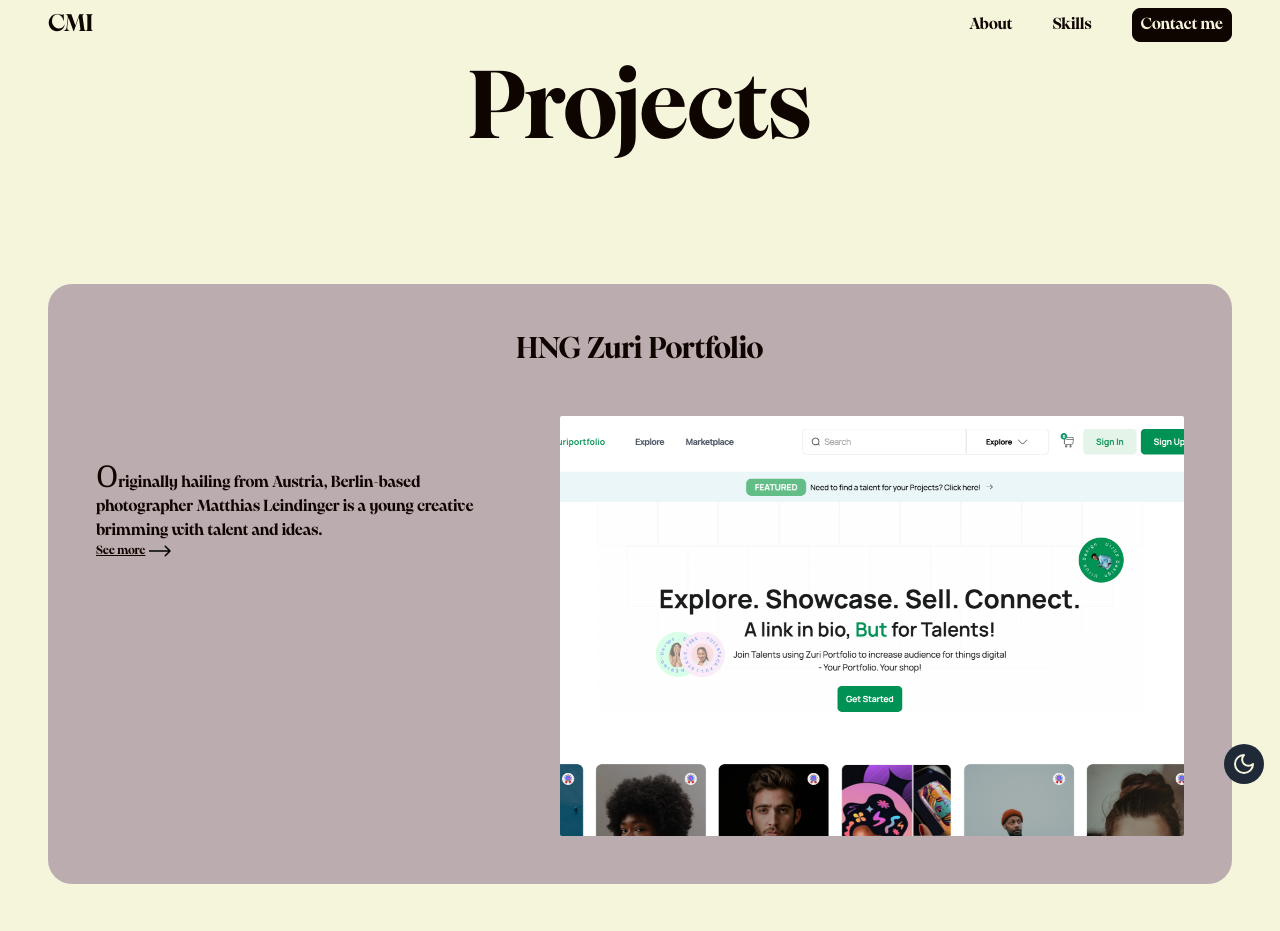
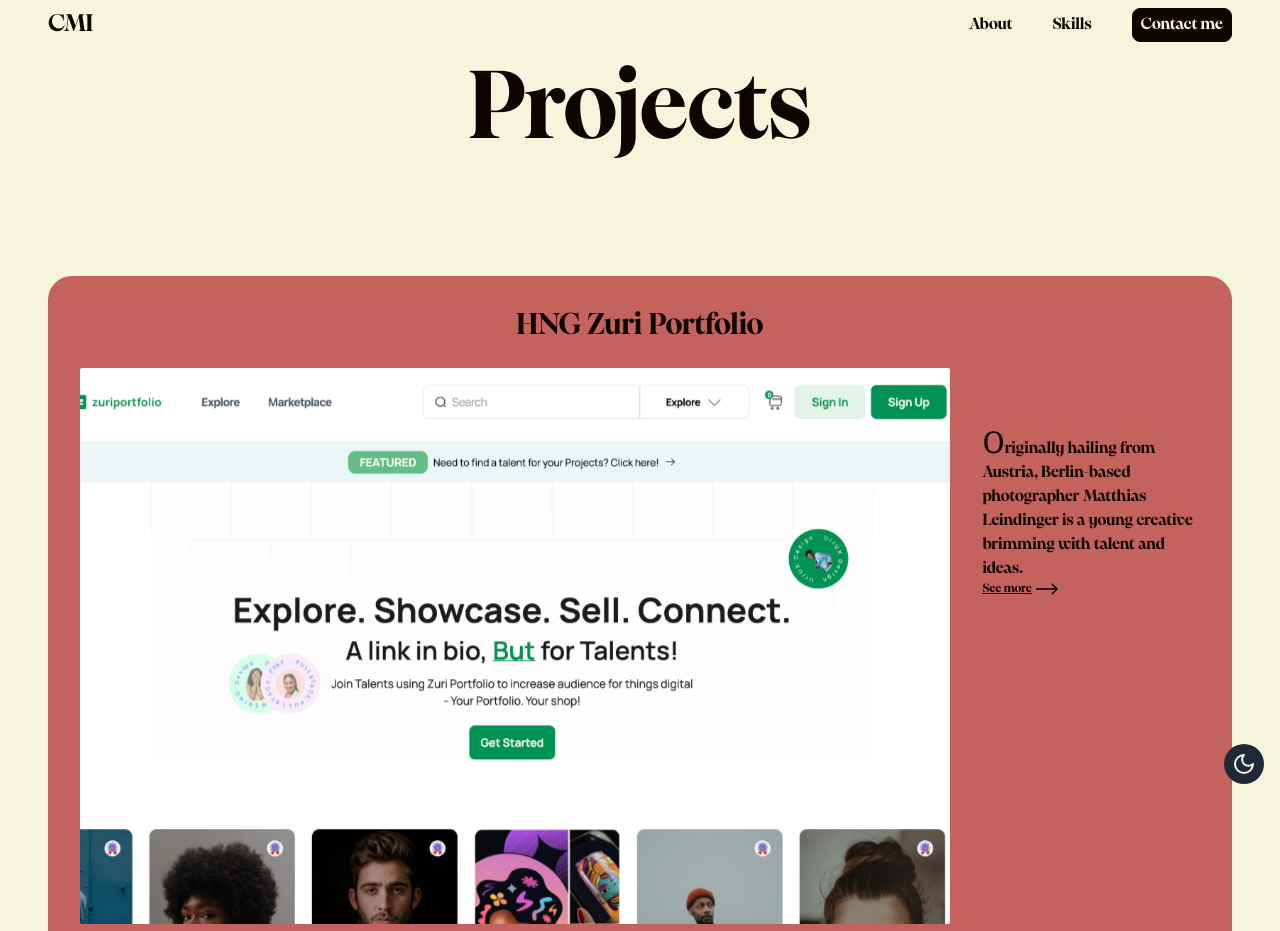
Before and after one commit to CMI-James/main-portfolio, a Next.js app: page /projects in a window 1280 px wide. Shown: the top 931 px of the page. Built offline with nearby package versions, Linux system fonts and the light colour scheme.

Commit message:
feat: improved the theme color in memory page

```diff
--- a/src/components/Projects.jsx
+++ b/src/components/Projects.jsx
@@ -18,8 +18,8 @@ console.log(displayedProjects)
   return (
     <Section className="theme-dark-light">
       <SectionHeader title="Projects" />
-      <SectionBody>
-        <div className="projects-grid">
+      <SectionBody >
+        <div className="projects-grid ">
           {displayedProjects.map((project, i) => {
             const targetScale = 1 - (projects.length - i) * 0.05;
             return (
--- a/src/components/contact/Contact.jsx
+++ b/src/components/contact/Contact.jsx
@@ -1,26 +1,34 @@
 import ContactForm from "./components/contactForm";
 import ContactDetails from "./components/contactDetails";
+import Section from "../ui/Section";
+import SectionHeader from "../ui/SectionHeader";
+import SectionBody from "../ui/SectionBody";
+import Footer from "../Footer";
 
 export default function ContactMe({ className = "" }) {
   return (
-    <section
-      className={`px-5 md:px-10 xl:px-20 2xl:px-28 relative theme-dark-light pb-24 ${className}`}
+    <Section
+      extraPadding=" "
+     className="relative theme-dark-light"
       aria-label="contact me"
     >
-      {/* <Heading title="Contact" /> */}
-      <div className="pt-10 flex flex-col gap-20 md:grid md:grid-cols-6 md:px-12 sticky top-0">
+      <SectionHeader title="Contact" />
+      <SectionBody>
+        <div className=" flex flex-col gap-20 md:grid md:grid-cols-6 md:px-12 sticky top-0 pb-4">
           <div className="col-span-4">
             <h3 className="max-w-lg 2xl:max-w-3xl text-heading-3 2xl:text-7xl font-semibold leading-tight ">
               Got a great idea? <br /> Let's make it happen!
             </h3>
             <p className="pt-4 max-w-md 2xl:max-w-2xl text-body-2 2xl:text-4xl text-brown-700 dark:text-beige/70 ">
-            I am currently available for freelance frontend development work and
-            open to new projects.
+              I am currently available for freelance frontend development work
+              and open to new projects.
             </p>
             <ContactForm />
           </div>
           <ContactDetails />
         </div>
-    </section>
+        <Footer />
+      </SectionBody>
+    </Section>
   );
 }
--- a/src/components/contact/components/contactForm.jsx
+++ b/src/components/contact/components/contactForm.jsx
@@ -25,7 +25,7 @@ const ContactForm = () => {
         className="button group pt-10 duration-200 hover:bg-transparent"
       >
         <span className="relative">
-          <span className="hover:text-brown-1000 dark:hover:text-beige hover:bg-beige dark:hover:bg-brown-1000 border border-brown-1000 dark:border-beige transition-colors duration-500 bg-brown-1000 dark:bg-beige text-beige dark:text-brown-1000 rounded-xl p-2">
+          <span className=" border theme-light-dark-button rounded-xl p-2">
             Send Message
           </span>
         </span>
--- a/src/data/project.js
+++ b/src/data/project.js
@@ -5,7 +5,7 @@ export const projects = [
       "Originally hailing from Austria, Berlin-based photographer Matthias Leindinger is a young creative brimming with talent and ideas.",
     src: "zuriportfolio.png",
     link: "https://zuriportfolio.vercel.app/",
-    color: "#BBACAF",
+    color: "#c4625d",
   },
   {
     title: "BlogPost",
@@ -13,7 +13,7 @@ export const projects = [
       "This is a story on the border between reality and imaginary, about the contradictory feelings that the insularity of a rocky, arid, and wild territory provokes”—so French photographer Clément Chapillon describes his latest highly captivating project Les rochers fauves (French for ‘The tawny rocks’).",
     src: "blogpost.png",
     link: "https://blogpost-rzdv.onrender.com/",
-    color: "#977F6D",
+    color: "#d88c53",
   },
   {
     title: "Zissou",
@@ -21,7 +21,7 @@ export const projects = [
       "Though he views photography as a medium for storytelling, Zissou’s images don’t insist on a narrative. Both crisp and ethereal, they’re encoded with an ambiguity—a certain tension—that lets the viewer find their own story within them.",
     src: "water.jpg",
     link: "https://www.ignant.com/2023/10/28/capturing-balis-many-faces-zissou-documents-the-sacred-and-the-mundane-of-a-fragile-island/",
-    color: "#C2491D",
+    color: "#6d8b74",
   },
   {
     title: "Mathias Svold and Ulrik Hasemann",
@@ -29,7 +29,7 @@ export const projects = [
       "The coastlines of Denmark are documented in tonal colors in a pensive new series by Danish photographers Ulrik Hasemann and Mathias Svold; an ongoing project investigating how humans interact with and disrupt the Danish coast.",
     src: "house.jpg",
     link: "https://www.ignant.com/2019/03/13/a-photographic-series-depicting-the-uncertain-future-of-denmarks-treasured-coastlines/",
-    color: "#B62429",
+    color: "#6a86b7",
   },
   {
     title: "Mark Rammers",
@@ -37,7 +37,7 @@ export const projects = [
       "Dutch photographer Mark Rammers has shared with IGNANT the first chapter of his latest photographic project, ‘all over again’—captured while in residency at Hektor, an old farm in Los Valles, Lanzarote. Titled ‘Beginnings’, the mesmerizing collection of images is a visual and meditative journey into the origins of regrets and the uncertainty of stepping into new unknowns.",
     src: "cactus.jpg",
     link: "https://www.ignant.com/2023/04/12/mark-rammers-all-over-again-is-a-study-of-regret-and-the-willingness-to-move-forward/",
-    color: "#88A28D",
+    color: "#9a678f",
   },
 
 ];
--- a/src/pages/contact.jsx
+++ b/src/pages/contact.jsx
@@ -9,13 +9,7 @@ import React from "react";
 const ContactPage = () => {
   return (
     <Transition className="theme-dark-light">
-      <Section extraPadding=" " >
-        <SectionHeader title="Contact" />
-        <SectionBody>
-          <ContactMe />
-          <Footer />
-        </SectionBody>
-      </Section>
+
     </Transition>
   );
 };
--- a/src/pages/memory/components/imageScroll.jsx
+++ b/src/pages/memory/components/imageScroll.jsx
@@ -58,7 +58,7 @@ export default function ImageScroll() {
       <div className="h-[20vh]"></div>
       <div
         ref={gallery}
-        className="h-[175vh] relative bg-gray-800 flex gap-[2vw] p-[2vw] box-border overflow-hidden"
+        className="h-[175vh] relative theme-light-dark flex gap-[2vw] p-[2vw] box-border overflow-hidden"
       >
         <Column images={[shuffledImages[0], shuffledImages[1], shuffledImages[2]]} y={y} />
         <Column images={[shuffledImages[3], shuffledImages[4], shuffledImages[5]]} y={y2} />
--- a/src/pages/memory/index.jsx
+++ b/src/pages/memory/index.jsx
@@ -75,7 +75,7 @@ const Memory = () => {
   });
 
   return (
-    <div className="theme-dark-light">
+    <div className="theme-dark-light relative">
       {name && (
         <Transition>
           {/* Section 1 */}
--- a/src/pages/projects/components/projectsCard.jsx
+++ b/src/pages/projects/components/projectsCard.jsx
@@ -34,11 +34,25 @@ const Card = ({
           scale,
           top: `calc(${i * 10}px)`,
         }}
-        className="flex flex-col relative  h-[75%] w-full rounded-3xl p-12 origin-top"
+        className="flex flex-col relative  h-[85%] w-full rounded-3xl p-8 origin-top mt-16"
       >
         <h2 className="text-center m-0 text-3xl">{title}</h2>
-        <div className="flex h-full mt-12 gap-12">
-          <div className="w-2/5 relative top-[10%]">
+        <div className="flex h-full mt-6 gap-8">
+          {" "}
+          <div className="relative w-[80%] h-full rounded-sm overflow-hidden">
+            <motion.div
+              className="w-full h-full rounded-3xl"
+              style={{ scale: imageScale }}
+            >
+              <Image
+                fill
+                src={`/images/projects/${src}`}
+                alt="image"
+                className="object-cover rounded-3xl"
+              />
+            </motion.div>
+          </div>
+          <div className="w-[20%] relative top-[10%]">
             <p className="text-base first-letter:text-3xl first-letter:font-serif">
               {description}
             </p>
@@ -64,16 +78,6 @@ const Card = ({
               </svg>
             </span>
           </div>
-          <div className="relative w-[60%] h-full rounded-sm overflow-hidden">
-            <motion.div className="w-full h-full" style={{ scale: imageScale }}>
-              <Image
-                fill
-                src={`/images/projects/${src}`}
-                alt="image"
-                className="object-cover"
-              />
-            </motion.div>
-          </div>
         </div>
       </motion.div>
     </div>
```
Also changed, not shown: src/styles/globals.css (line endings or trailing spaces). Lines whose indentation alone changed are shown as unchanged.
